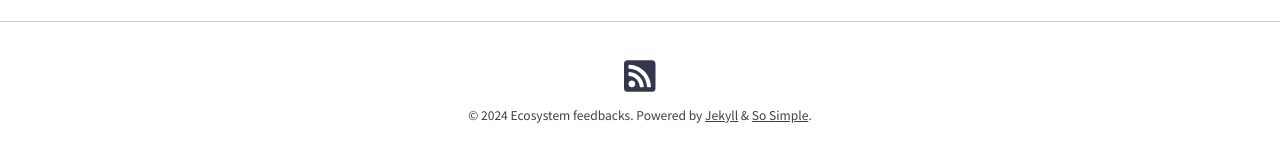
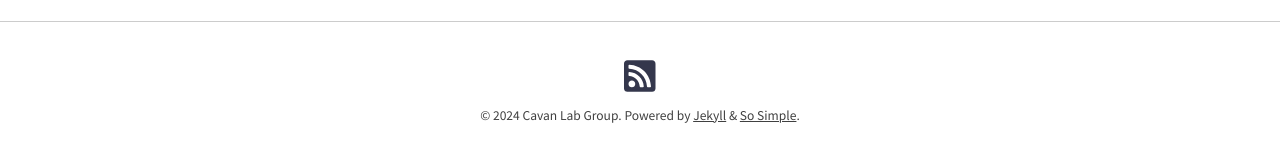
Before and after one commit to e-cavan/e-cavan.github.io, a Jekyll site: the page built from index.md, in a window 1280 px wide and 900 px high, scrolled down 1441 px. Shown: the part 702-864 px from the top of the window. Built offline with Jekyll 4.4.1, drawn with Linux system fonts in a browser that asks for light colours; nearby versions of some CDN libraries; some of the changed text lies outside the part shown.

Commit message:
home page edit

```diff
--- a/_config.yml
+++ b/_config.yml
@@ -17,7 +17,7 @@
 remote_theme: "mmistakes/so-simple-theme@3.2.0"
 skin: "/assets/css/skins/default.css"
 locale: en-US
-title: "Ecosystem feedbacks"
+title: "Cavan Lab Group"
 subtitle: "Welcome"
 description: "Research led by Dr Emma Cavan"
 baseurl: # the subpath of your site, e.g. "/blog"
```
